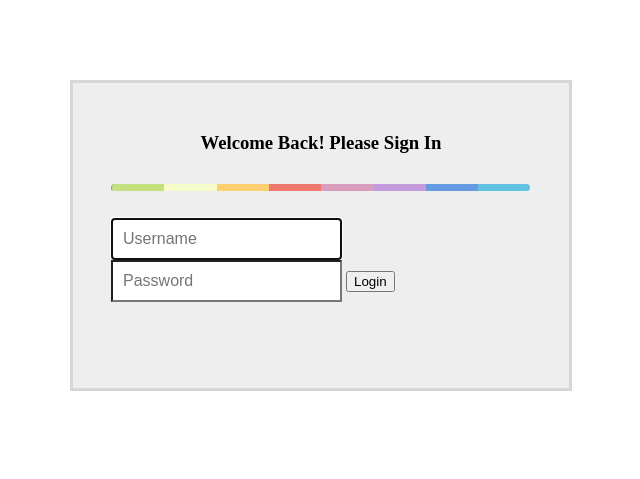
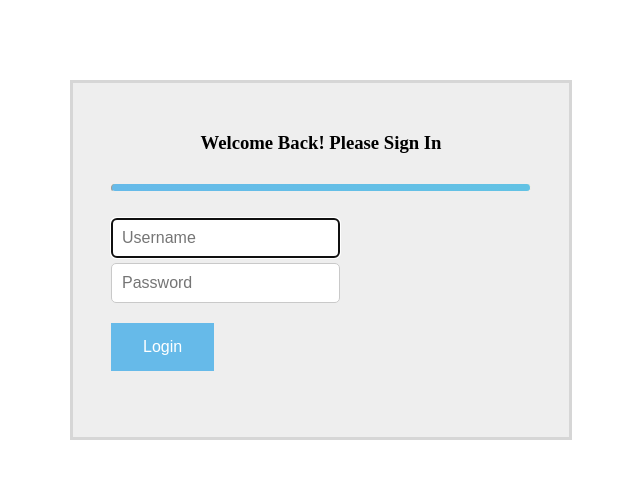
Before and after one commit to ajscilingo/se452_banking, a Java web app: page / in a window 1280 px wide. Shown: the top 479 px of the page, without its empty margins (319-959 px from the left). Run offline with Tomcat 11, a stand-in JSP engine, Linux system fonts and the light colour scheme.

Commit message:
New Styling Added To Login Page

```diff
--- a/src/main/webapp/index.jsp
+++ b/src/main/webapp/index.jsp
@@ -18,7 +18,7 @@
 					type="password" class="form-control" name="Password"
 					placeholder="Password" required="" />
 
-				<button class="btn btn-lg btn-primary btn-block" name="Submit"
+				<button name="Submit"
 					value="Login" type="Submit">Login</button>
 			</form>
 		</div>
--- a/src/main/webapp/styles.css
+++ b/src/main/webapp/styles.css
@@ -25,15 +25,17 @@
 }
 
 input[type="text"] {
-  margin-bottom: 0px;
-  border-bottom-left-radius: 0;
-  border-bottom-right-radius: 0;
+  margin-bottom: 5px;
+  border-radius: 5px;
+  display:block;
+  border: solid 1px #c9c9c9;
 }
 
 input[type="password"] {
   margin-bottom: 20px;
-  border-top-left-radius: 0;
-  border-top-right-radius: 0;
+  border-radius: 5px;
+  display:block;
+  border: solid 1px #c9c9c9;
 }
 
 .colorgraph {
@@ -41,8 +43,19 @@ input[type="password"] {
   border-top: 0;
   background: #c4e17f;
   border-radius: 5px;
-  background-image: -webkit-linear-gradient(left, #c4e17f, #c4e17f 12.5%, #f7fdca 12.5%, #f7fdca 25%, #fecf71 25%, #fecf71 37.5%, #f0776c 37.5%, #f0776c 50%, #db9dbe 50%, #db9dbe 62.5%, #c49cde 62.5%, #c49cde 75%, #669ae1 75%, #669ae1 87.5%, #62c2e4 87.5%, #62c2e4);
-  background-image: -moz-linear-gradient(left, #c4e17f, #c4e17f 12.5%, #f7fdca 12.5%, #f7fdca 25%, #fecf71 25%, #fecf71 37.5%, #f0776c 37.5%, #f0776c 50%, #db9dbe 50%, #db9dbe 62.5%, #c49cde 62.5%, #c49cde 75%, #669ae1 75%, #669ae1 87.5%, #62c2e4 87.5%, #62c2e4);
-  background-image: -o-linear-gradient(left, #c4e17f, #c4e17f 12.5%, #f7fdca 12.5%, #f7fdca 25%, #fecf71 25%, #fecf71 37.5%, #f0776c 37.5%, #f0776c 50%, #db9dbe 50%, #db9dbe 62.5%, #c49cde 62.5%, #c49cde 75%, #669ae1 75%, #669ae1 87.5%, #62c2e4 87.5%, #62c2e4);
-  background-image: linear-gradient(to right, #c4e17f, #c4e17f 12.5%, #f7fdca 12.5%, #f7fdca 25%, #fecf71 25%, #fecf71 37.5%, #f0776c 37.5%, #f0776c 50%, #db9dbe 50%, #db9dbe 62.5%, #c49cde 62.5%, #c49cde 75%, #669ae1 75%, #669ae1 87.5%, #62c2e4 87.5%, #62c2e4);
+  background-image: -webkit-linear-gradient(left, #66bae9 0%, #62c2e4 100%);
+  background-image: -moz-linear-gradient(left, #66bae9 0%, #62c2e4 100%);
+  background-image: -o-linear-gradient(left, #66bae9 0%, #62c2e4 100%);
+  background-image: linear-gradient(left, #66bae9 0%, #62c2e4 100%);
 }
+
+button {
+    background-color: #66bae9; /* Blue */
+    border: none;
+    color: white;
+    padding: 15px 32px;
+    text-align: center;
+    text-decoration: none;
+    display: block;
+    font-size: 16px;
+}
```
